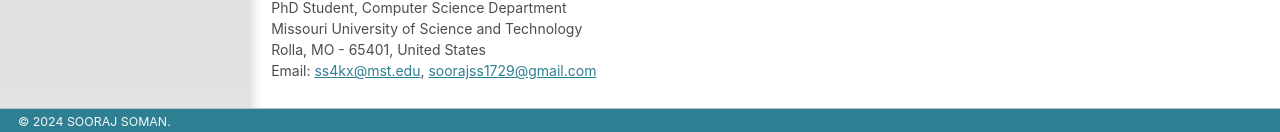
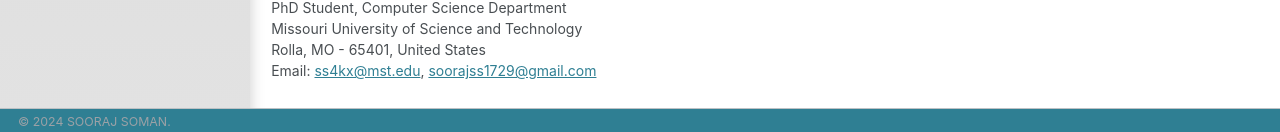
Before and after one commit to soorajss1729/soorajss1729.github.io, a Jekyll site: the page built from _pages/about.md, in a window 1280 px wide and 1400 px high, scrolled down 1667 px. Shown: the part 1250-1382 px from the top of the window. Built offline with Jekyll 4.4.1, drawn with Linux system fonts in a browser that asks for light colours.

Commit message:
Update _footer.scss

```diff
--- a/_sass/_footer.scss
+++ b/_sass/_footer.scss
@@ -15,7 +15,7 @@
   height: auto;
   /* sticky footer fix end */
   margin-top: 0;
-  color: #f8f8f8;/*mix(#fff, $gray, 25%);*/
+  color: mix(#fff, $gray, 25%);
   -webkit-animation: intro 0.3s both;
           animation: intro 0.3s both;
   -webkit-animation-delay: 0.45s;
```
